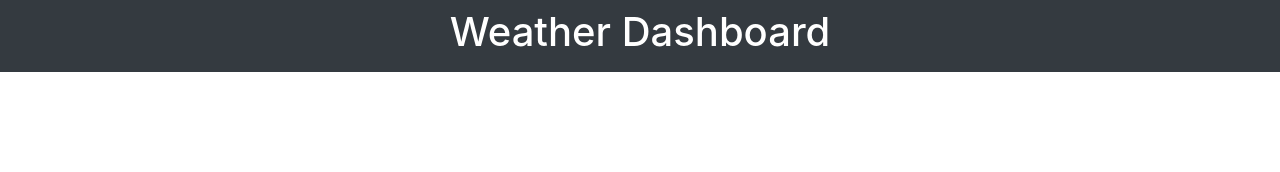
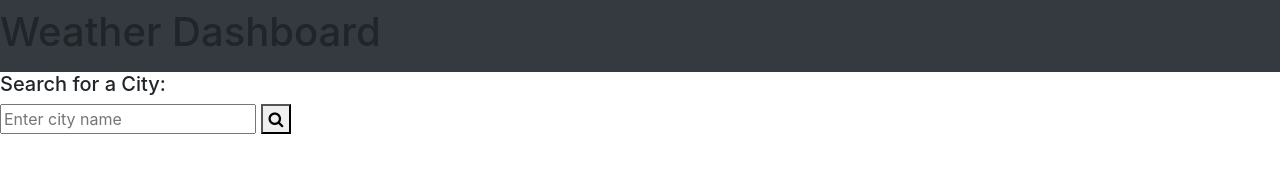
Before and after one commit to drivelikejehu/Weather-Dashboard, a plain HTML site: page index.html in a window 1280 px wide. Drawn offline with nearby package versions, Linux system fonts and the light colour scheme.

Commit message:
updated search field

```diff
--- a/index.html
+++ b/index.html
@@ -6,8 +6,8 @@
     <title>Weather Dashboard</title>
     <meta name="description" content="" />
     <meta name="viewport" content="width=device-width, initial-scale=1" />
-    <!-- Font Awesome script -->
-    <script src="https://kit.fontawesome.com/ca89a4b9f5.js" crossorigin="anonymous"></script>
+    <!-- Font Awesome -->
+    <link rel="stylesheet" href="https://cdnjs.cloudflare.com/ajax/libs/font-awesome/4.7.0/css/font-awesome.min.css">
     <!-- Bootstrap -->
     <link
       rel="stylesheet"
@@ -15,21 +15,34 @@
       integrity="sha384-Vkoo8x4CGsO3+Hhxv8T/Q5PaXtkKtu6ug5TOeNV6gBiFeWPGFN9MuhOf23Q9Ifjh"
       crossorigin="anonymous"
     />
-    <!-- stylesheet -->
+    <!-- My style sheet -->
     <link rel="stylesheet" href="assets/style.css" />
   </head>
   <body>
     <div class="bg-dark pt-2 pb-2">
         <header>
-            <h1 class="text-center text-white">Weather Dashboard</h1>
+            <h1>Weather Dashboard</h1>
         <header>
     </div>
 
     <div class="container-fluid">
         <div class="row">
-            <div class="col-sm-4">
+            <div class="col-sm-3" id="left-col">
+                <div class="row">
+                    <h5>Search for a City:</h5>
+                </div>
+                <div class="row">
+                    <form class="example" action="action_page.php">
+                        <input type="text" placeholder="Enter city name" name="search">
+                        <button type="submit"><i class="fa fa-search"></i></button>
+                      </form>
+                </div>
+                <div class="row" id="cities">
+                    <!-- <p>Stuff</p> -->
+                </div>
+                <div>
 
-
+                </div>
             </div>
 
             <div class="col-sm-8">
```
